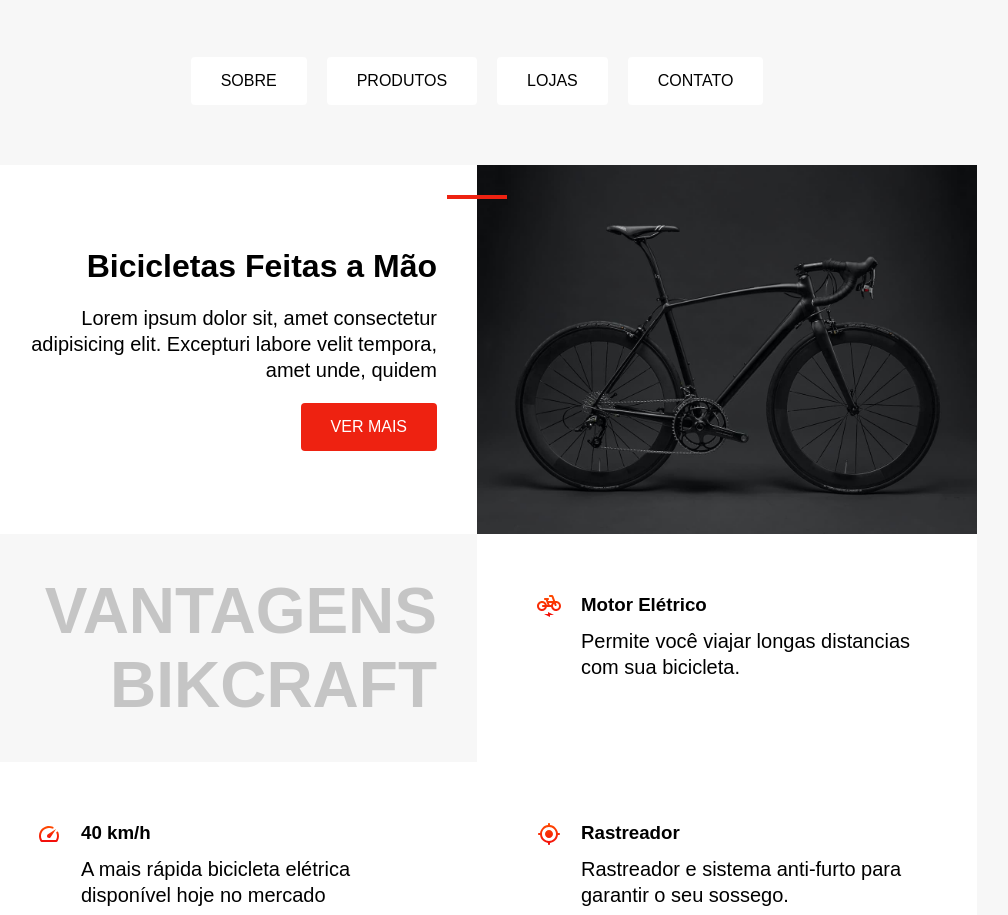
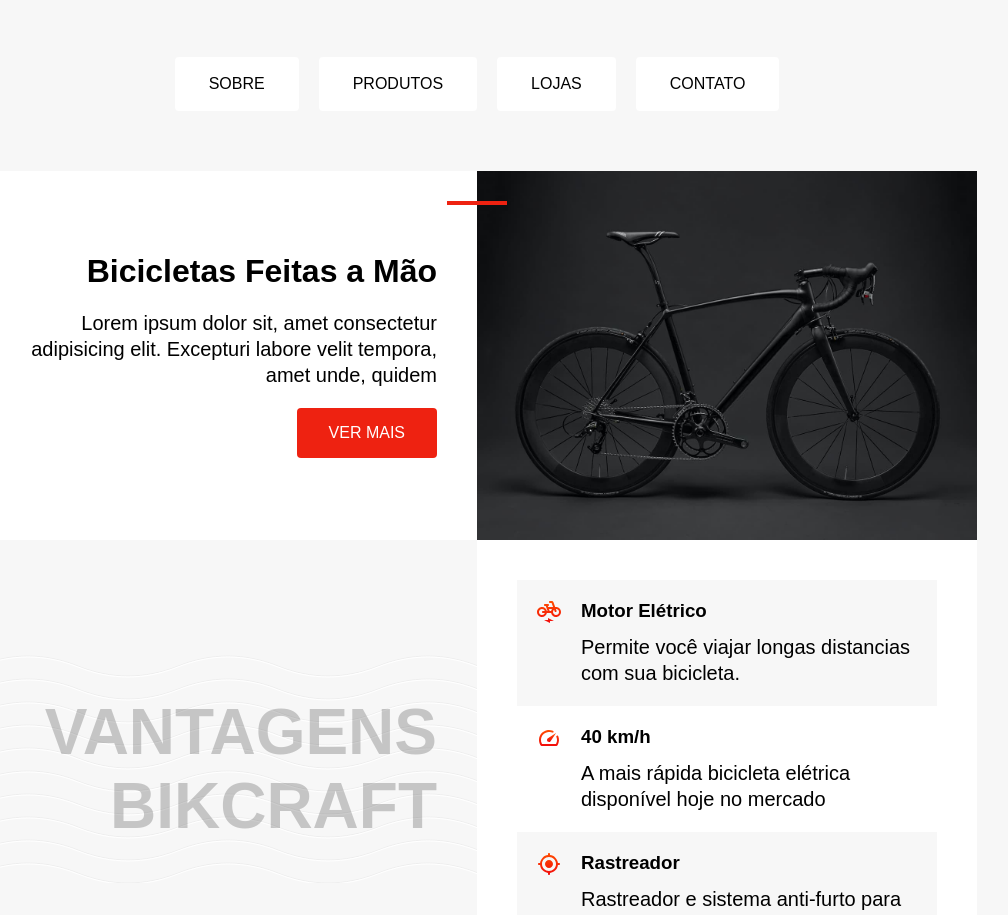
Before and after one commit to madeiraGustavo/Bikcraft, a plain HTML site: page index.html in a window 1280 px wide. Shown: the part 35-950 px from the top of the page, without its empty margins (163-1171 px from the left). Drawn offline with Linux system fonts and the light colour scheme.

Commit message:
refactoring

```diff
--- a/css/style.css
+++ b/css/style.css
@@ -16,6 +16,12 @@ a{
     text-decoration: none;
 }
 
+ul {
+    list-style: none;
+    margin: 0px;
+    padding: 0px;
+}
+
 p,
 h1,
 h2,
@@ -24,8 +30,14 @@ h3 {
 }
 
 p{
-    font-size: 20px;
+    font-size: 1.25rem;
     line-height: 1.3;
+}
+
+.header {
+    display: grid;
+    justify-items: center;
+    gap: 60px;
 }
 
 .menu {
@@ -36,11 +48,17 @@ p{
 }
 
 .menu a {
+    display: block;
     background: #fff;
-    padding: 15px 30px;
+    padding: 1rem 2rem;
     border-radius: 4px;
     color: #000;
     text-transform: uppercase;
+    border: 2px solid #fff;
+}
+
+.menu a:hover {
+    border-color: #e21;
 }
 
 .conteudo {
@@ -60,7 +78,12 @@ p{
     justify-items: end;
 }
 
-.detalhe {
+.introducao h1 {
+    font-size: 2rem;
+}
+
+.introducao::before {
+    content:"";
     width: 60px;
     height: 4px;
     background: #e21;
@@ -72,18 +95,23 @@ p{
 .botao {
     background: #e21;
     color: #fff;
-    padding: 15px 30px;
+    padding: 1rem 2rem;
     border-radius: 4px;
     text-transform: uppercase;
 }
 
+.botao:hover {
+    background: #900;
+}
+
 .subtitulo {
-    font-size: 64px;
+    font-size: 4rem;
     text-transform: uppercase;
     color: rgba(0, 0, 0, 0.2);
     text-align: right;
     padding: 40px;
     align-self: center;
+    background-image: url(/img/onda.svg);
 }
 .vantagens {
     background:  #fff;
@@ -97,6 +125,14 @@ p{
     padding: 20px;
 }
 
+.vantagens-item:nth-child(odd) {
+    background: #f7f7f7;
+}
+
+.vantagens-item:hover{
+    border-left: 4px solid #e21;
+}
+
 .vantagens-item p {
     grid-column: 2;
 }
--- a/index.html
+++ b/index.html
@@ -9,55 +9,58 @@
     <link rel="stylesheet" href="/css/style.css">
 </head>
 <body>
+    <header class="header">
     <img src="/img/bikcraft.svg" alt="Bikcraft">
 
-    <div class="menu">
-        <a href="/">Sobre</a>
-        <a href="/">Produtos</a>
-        <a href="/">Lojas</a>
-        <a href="/">Contato</a>
-    </div>
+        <nav>
+            <ul class="menu">
+                <li><a href="/">Sobre</a></li>
+                <li><a href="/">Produtos</a></li>
+                <li><a href="/">Lojas</a></li>
+                <li><a href="/">Contato</a></li>
+            </ul>
+        </nav>
+    </header>
 
-    <div class="conteudo">
-        <div class="introducao">
-            <span class="detalhe"></span>
-            <h1>Bicicletas Feitas a Mão</h1>
+    <main>
+     <article class="conteudo">
+        <div class="introducao" aria-labelledby="label-introducao">
+            <h1 id="label-introducao">Bicicletas Feitas a Mão</h1>
             <p>Lorem ipsum dolor sit, amet consectetur adipisicing elit. Excepturi labore velit tempora, amet unde, quidem</p>
             <a class="botao" href="/">Ver Mais</a>
         </div>
+        <img src="/img/bicicleta.jpg" alt="Bicicleta Bikcraft Preta">
+     </article>
 
-        <img src="/img/bicicleta.jpg" alt="Bicicleta Bikcraft Preta">
+     <article class="conteudo" aria-labelledby="label-vantagens">
+     <h2 class="subtitulo" id="label-vantagens">Vantagens Bikcraft</h2>
 
-        <h2 class="subtitulo">Vantagens Bikcraft</h2>
-
-        <div class="vantagens">
-            <div class="vantagens-item">
+        <ul class="vantagens">
+            <li class="vantagens-item">
                 <img src="/img/eletrica.svg" alt="">
                 <h3>Motor Elétrico</h3>
                 <p>Permite você viajar longas distancias com sua bicicleta.</p>
-            </div>
-        </div>
+            </li>
 
-        <div class="vantagens">
-            <div class="vantagens-item">
+            <li class="vantagens-item">
                 <img src="/img/velocidade.svg" alt="">
                 <h3>40 km/h</h3>
                 <p>A mais rápida bicicleta elétrica disponível hoje no mercado</p>
-            </div>
-        </div>
+            </li>
 
-        <div class="vantagens">
-            <div class="vantagens-item">
+
+            <li class="vantagens-item">
                 <img src="/img/rastreador.svg" alt="">
                 <h3>Rastreador</h3>
                 <p>Rastreador e sistema anti-furto para garantir o seu sossego.</p>
-            </div>
-        </div>
-    </div>
+            </li>
+        </ul>
+     </article>
+    </main>
 
-    <div class="rodape">
+    <footer class="rodape">
         <p>Bikcraft. Alguns Direitos Reservados.</p>
-    </div>
+    </footer>
 
 
 </body>
```
Also changed, not shown: img/onda.svg (added).
